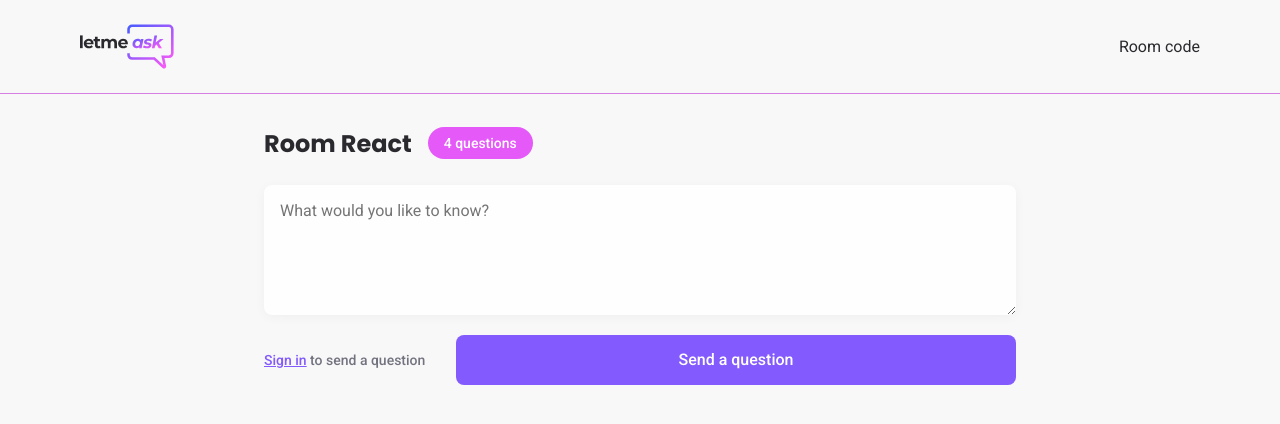
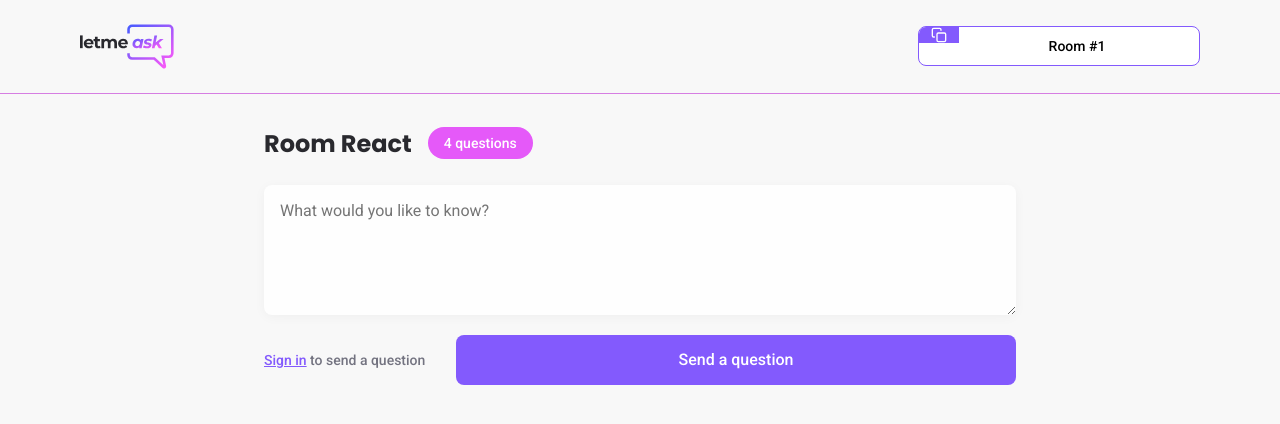
Before and after one commit to wilsonfsouza/askroom, a React (Create React App) app: page /rooms/1 in a window 1280 px wide. Shown: the top 424 px of the page. Built offline with nearby package versions, Linux system fonts and the light colour scheme; no server answers.

Commit message:
feat: created RoomCode component.

```diff
--- a/src/components/Header/index.tsx
+++ b/src/components/Header/index.tsx
@@ -1,12 +1,17 @@
 import styles from './styles.module.scss';
 import logoImg from '../../assets/images/logo.svg';
+import { RoomCode } from '../RoomCode';
 
-export function Header() {
+interface HeaderProps {
+    code: string;
+}
+
+export function Header({ code }: HeaderProps) {
     return (
         <header className={styles.headerContainer}>
             <div className={styles.headerContent}>
                 <img src={logoImg} alt="Askroom" />
-                <div>Room code</div>
+                <RoomCode code={code} />
             </div>
         </header>
     );
--- /dev/null
+++ b/src/components/RoomCode/index.tsx
@@ -0,0 +1,25 @@
+import styles from './styles.module.scss';
+import { FiCopy } from 'react-icons/fi';
+
+interface RoomCodeProps {
+    code: string;
+}
+
+export function RoomCode({ code }: RoomCodeProps) {
+    function handleCopyRoomCodeToClipboard() {
+        navigator.clipboard.writeText(code)
+    }
+
+    return (
+        <button
+            className={styles.roomCodeContainer}
+            tabIndex={0}
+            onClick={handleCopyRoomCodeToClipboard}
+        >
+            <div>
+                <FiCopy />
+            </div>
+            <span>Room #{code}</span>
+        </button>
+    );
+}
--- /dev/null
+++ b/src/components/RoomCode/styles.module.scss
@@ -0,0 +1,32 @@
+.roomCodeContainer {
+    height: 2.5rem;
+    border-radius: 0.5rem;
+    overflow: hidden;
+
+    background: var(--white);
+    border: 1px solid var(--purple-100);
+
+    display: flex;
+
+    div {
+        background: var(--purple-100);
+        padding: 0 0.75rem;
+
+        display: flex;
+        justify-content: center;
+        align-items: center;
+
+        color: var(--white);
+    }
+
+    span {
+        display: block;
+        align-self: center;
+        flex: 1;
+
+        padding: 0 1rem 0 0.75rem;
+        width: 15rem;
+        font-size: 0.875rem;
+        font-weight: 500;
+    }
+}
--- a/src/pages/Room.tsx
+++ b/src/pages/Room.tsx
@@ -1,11 +1,18 @@
+import { useParams } from 'react-router-dom';
 import { Button } from '../components/Button';
 import { Header } from '../components/Header';
 import styles from '../styles/pages/room.module.scss';
 
+type RoomParams = {
+    id: string;
+}
+
 export function Room() {
+    const params = useParams<RoomParams>();
+
     return (
         <div>
-            <Header />
+            <Header code={params.id} />
             <main className={styles.content}>
                 <div className={styles.roomTitle}>
                     <h1>Room React</h1>
```
